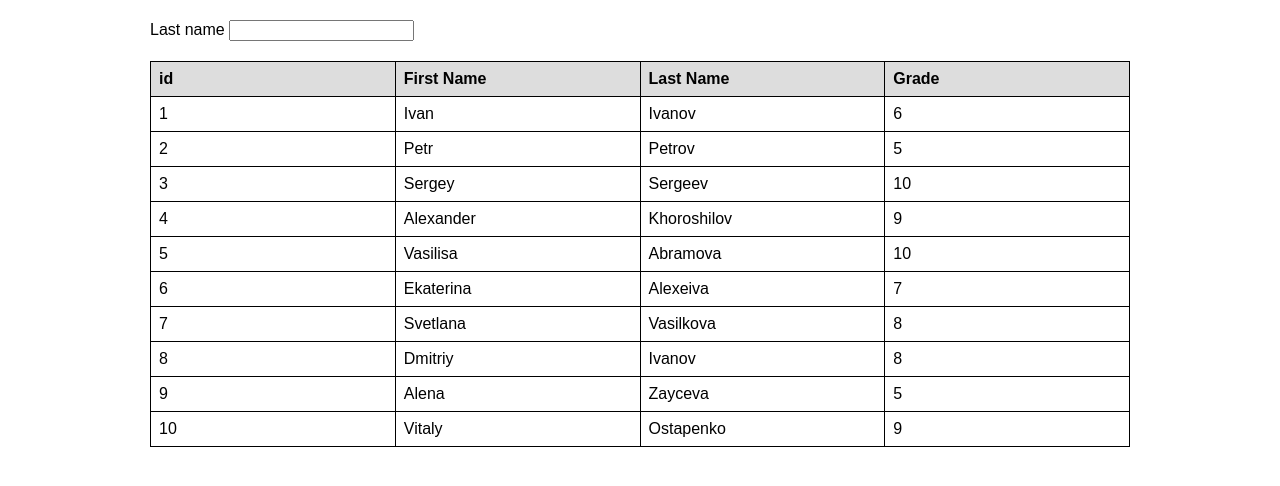
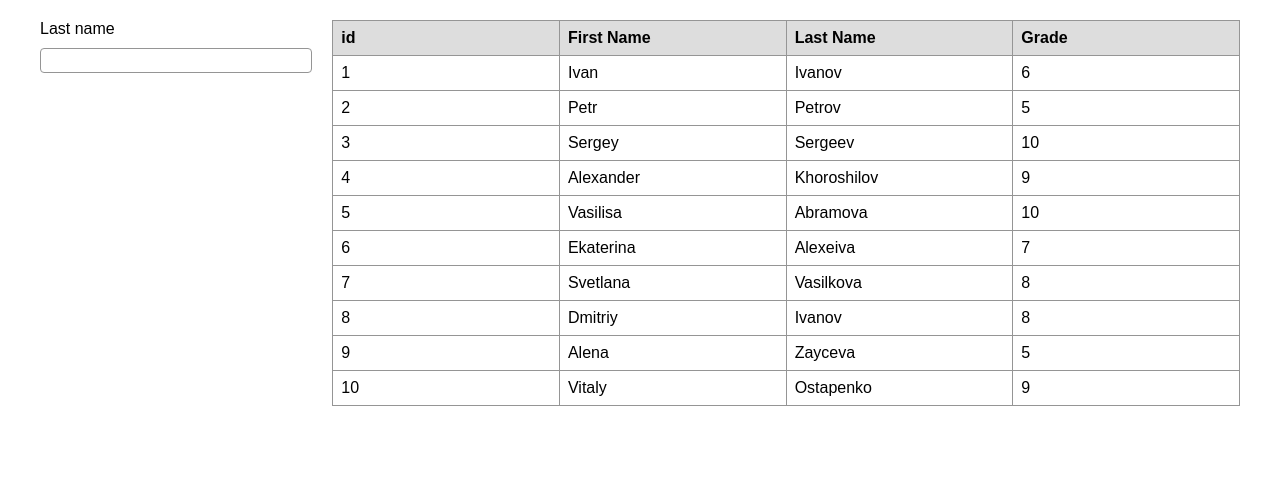
Before and after one commit to engineeryulia/table-js, a plain HTML site: page index.html in a window 1280 px wide. Drawn offline with Linux system fonts and the light colour scheme.

Commit message:
add styles

```diff
--- a/createTable.js
+++ b/createTable.js
@@ -1,3 +1,9 @@
+function createCell(content) {
+  const cell = document.createElement('td');
+  cell.textContent = content;
+  return cell;
+}
+
 export default function createTable(tableBody, students) {
   students.forEach((student) => {
     const row = document.createElement('tr');
--- a/style.css
+++ b/style.css
@@ -2,16 +2,29 @@ body {
   margin: 0;
   padding: 0;
   font-family: Arial, Helvetica, sans-serif;
+  font-size: 1rem;
   box-sizing: border-box;
 }
 
 .wrapper {
-  max-width: 980px;
+  max-width: 1200px;
   margin: auto;
+  padding: 0 20px;
+
+  display: flex;
+  gap: 20px;
+  flex-direction: column;
 }
 
-.filters {
-  margin: 20px auto;
+.filters,
+.table-container {
+  width: 100%;
+}
+
+.filter-last-name {
+  border: 1px solid #eee;
+  padding: 10px;
+  margin-bottom: 10px;
 }
 
 table {
@@ -21,11 +34,42 @@ table {
 
 th {
   background-color: #ddd;
+  cursor: pointer;
 }
+
 th,
 td {
   width: 25%;
-  border: 1px solid #000;
+  border: 1px solid #959595;
   padding: 8px;
   text-align: left;
 }
+
+label,
+input {
+  display: block;
+  box-sizing: border-box;
+  width: 100%;
+  margin-bottom: 10px;
+}
+
+input {
+  border: 1px solid #959595;
+  border-radius: 4px;
+  padding: 4px 8px;
+}
+
+@media (min-width: 768px) {
+  .wrapper {
+      margin: 20px auto;
+      flex-direction: row;
+  }
+
+  .filters {
+      width: 30%;
+  }
+
+  .table-container {
+      width: 70%;
+  }
+}
```
